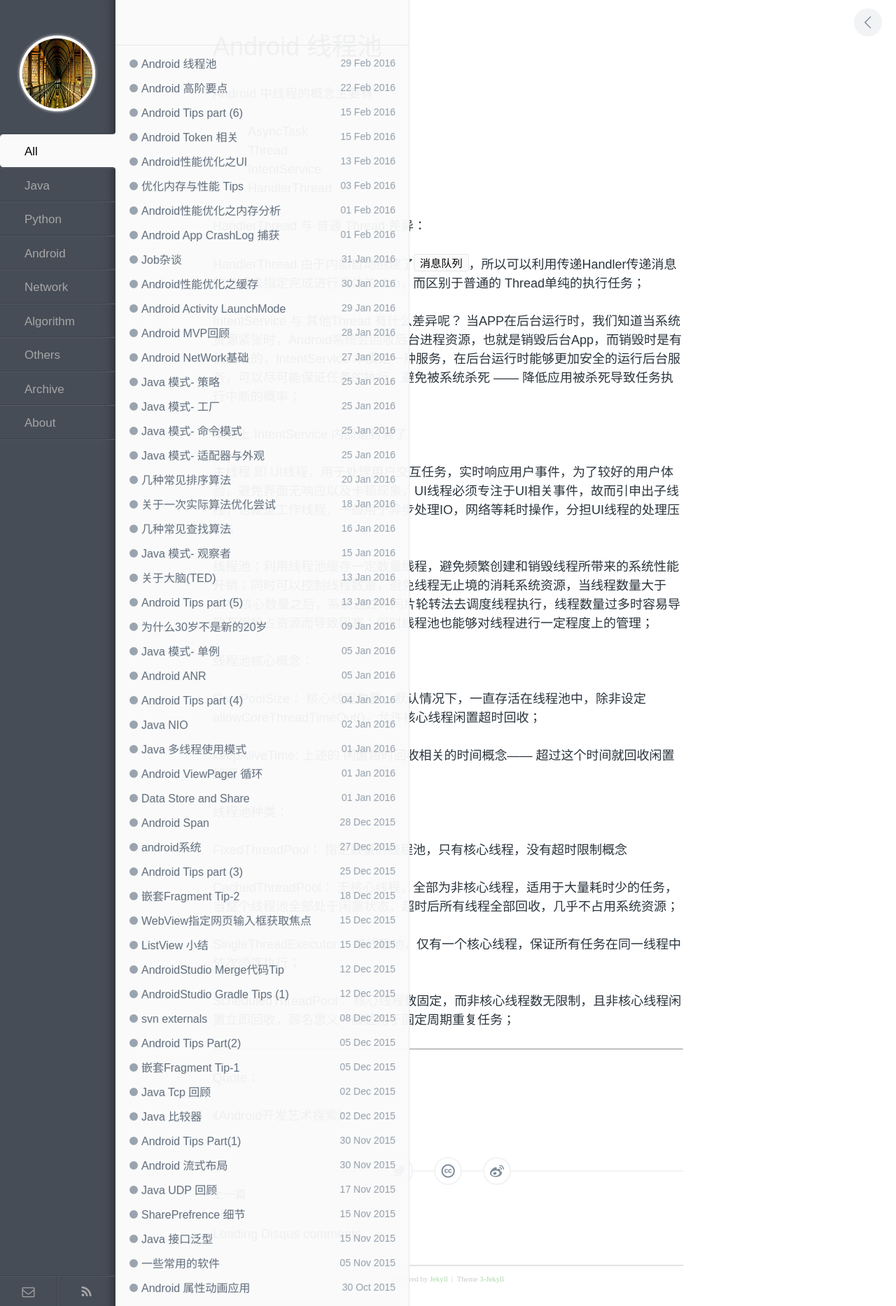
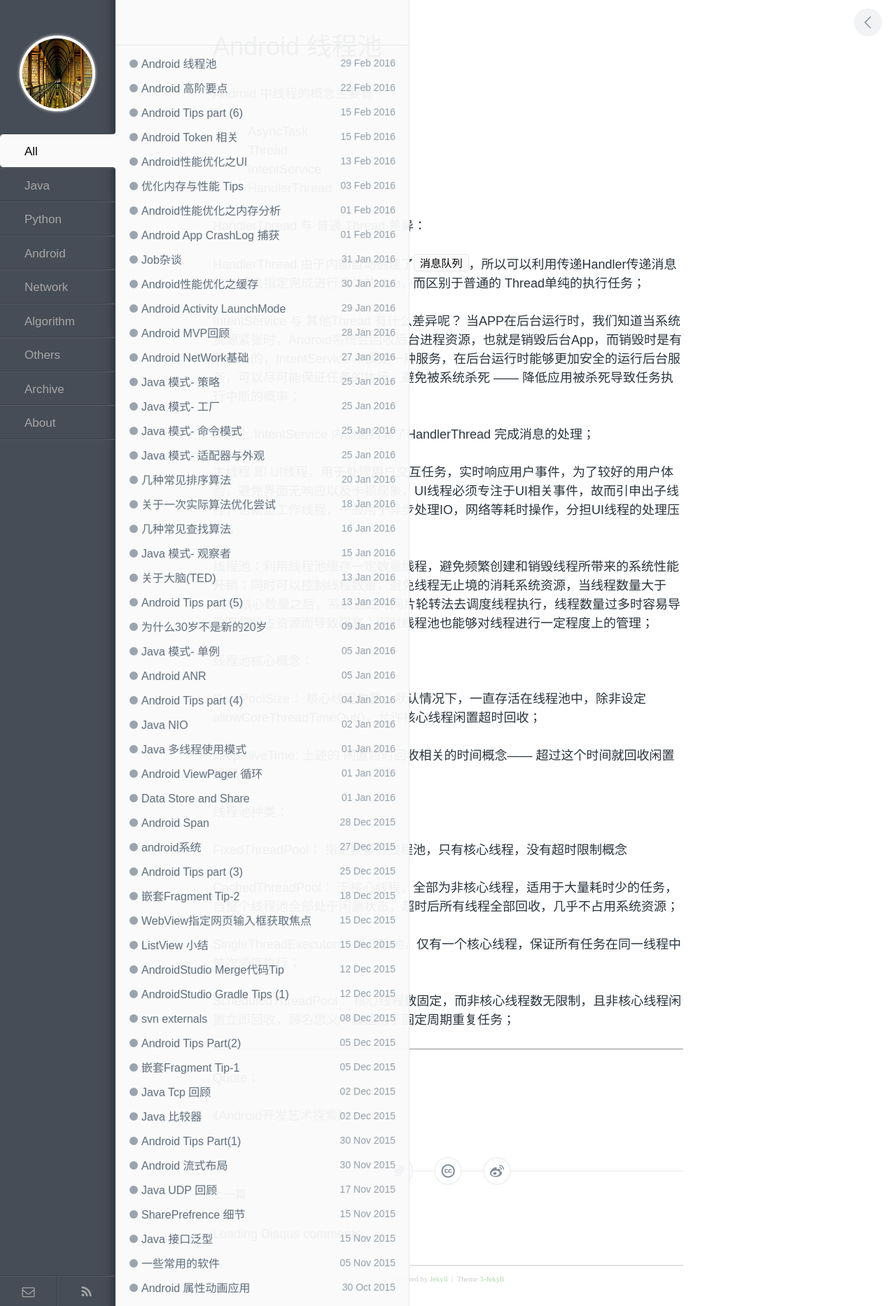
Before and after one commit to enlipan/enlipan.github.io, a Jekyll site: the page built from _posts/2016-02-29-android-thread-pool.md, in a window 1280 px wide. Shown: the whole page at 70% size. Built offline with Jekyll 4.4.1, drawn with Linux system fonts in a browser that asks for light colours; nearby versions of some CDN libraries; comment, search, counter and statistics services are not loaded.

Commit message:
post pages

```diff
--- a/_posts/2016-02-29-android-thread-pool.md
+++ b/_posts/2016-02-29-android-thread-pool.md
@@ -21,7 +21,7 @@
 
 IntentService 与 其他Thread 有什么差异呢？ 当APP在后台运行时，我们知道当系统资源紧张时，Android系统会回收后台进程资源，也就是销毁后台App，而销毁时是有优先级的，IntentService 本质是一种服务，在后台运行时能够更加安全的运行后台服务，可以尽可能保证任务的执行，避免被系统杀死 —— 降低应用被杀死导致任务执行中断的概率；
 
-本质上 IntentService 内部是封装了
+本质上 IntentService 内部是封装了HandlerThread 完成消息的处理；
 
 
 
```
